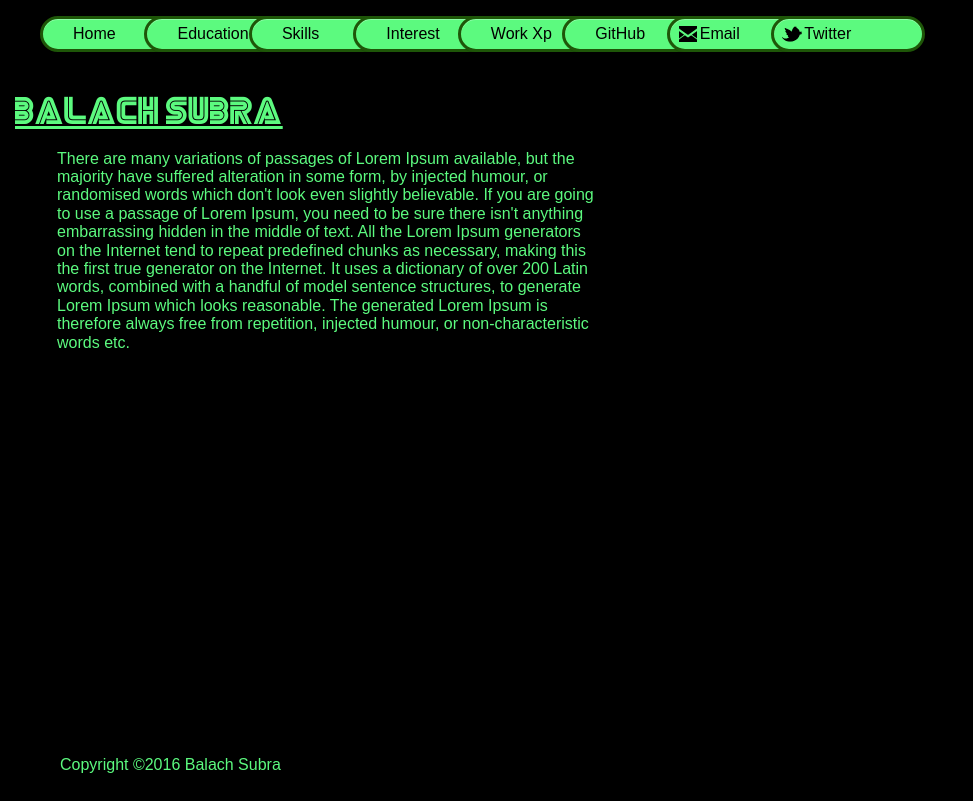
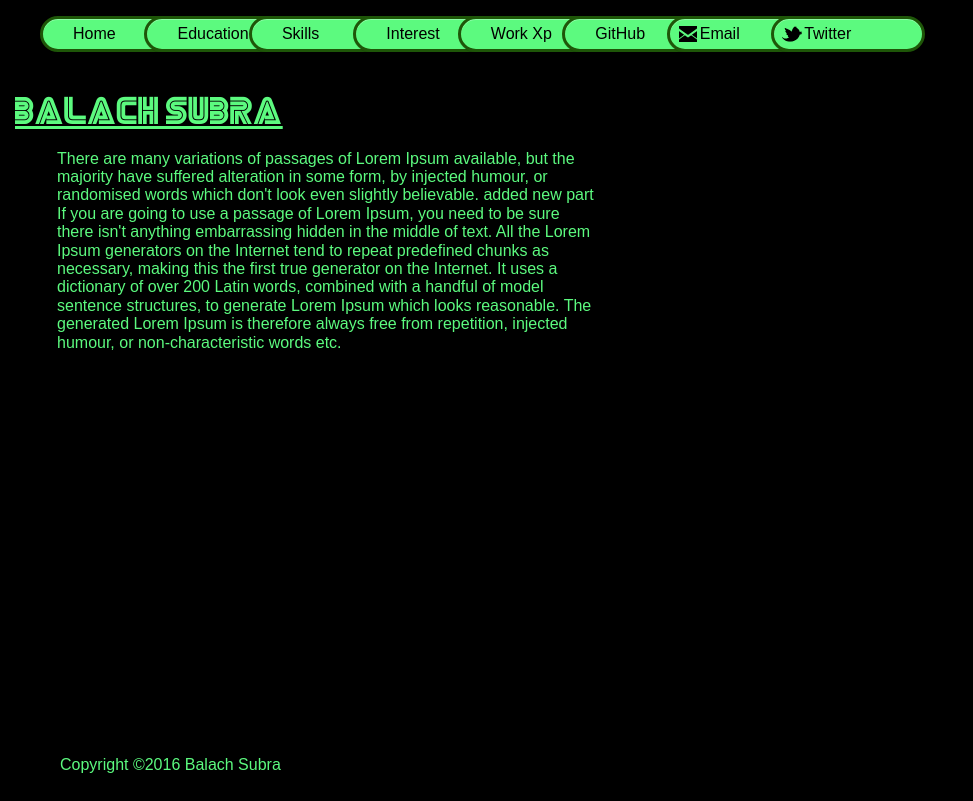
Before and after one commit to Balach1/My-cv, a plain HTML site: page index.html in a window 1280 px wide. Shown: the top 801 px of the page, without its empty margins (0-973 px from the left). Drawn offline with Linux system fonts and the light colour scheme; files that its build step writes are made by us from their sources.

Commit message:
added text mid sentence

```diff
--- a/index.html
+++ b/index.html
@@ -28,7 +28,7 @@
 <section id="profile">
 	<p>There are many variations of passages of Lorem Ipsum available,
 		but the majority have suffered alteration in some form, by injected humour,
-		or randomised words which don't look even slightly believable. If you are going to use a passage of Lorem Ipsum, you need
+		or randomised words which don't look even slightly believable. added new part If you are going to use a passage of Lorem Ipsum, you need
 		to be sure there isn't anything embarrassing hidden in the middle of text. All the Lorem Ipsum generators on the Internet
 		 tend to repeat predefined chunks as necessary, making this the first true generator on the Internet.
 		  It uses a dictionary of over 200 Latin words, combined with a handful of model sentence structures,
```
